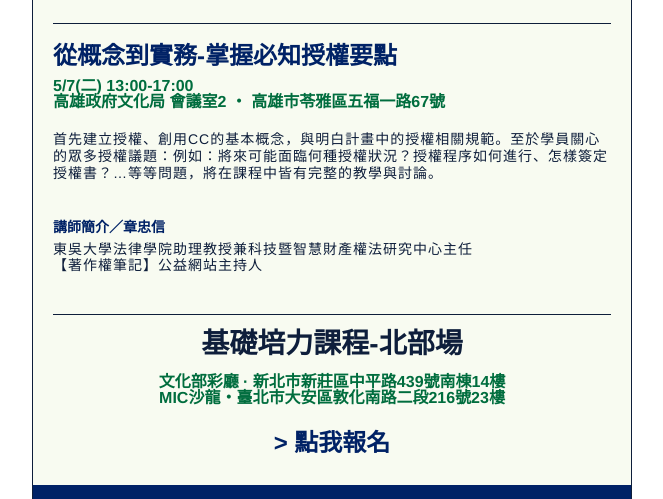
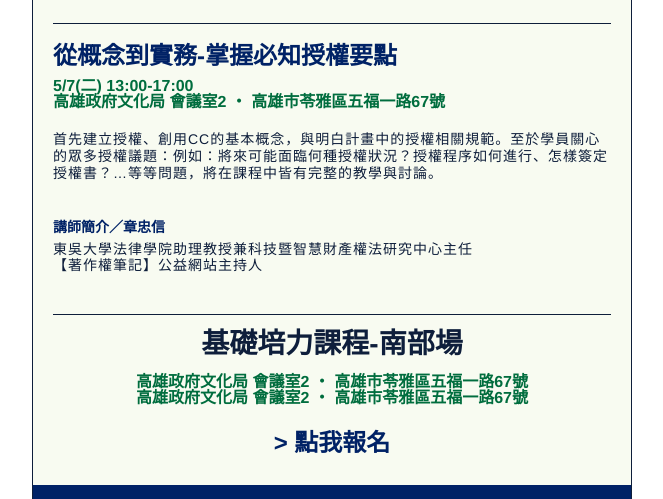
Before and after one commit to yanyiyi/mocmo_news, a plain HTML site: page stw.html in a window 1280 px wide. Shown: the part 1112-1611 px from the top of the page, without its empty margins (308-971 px from the left). Drawn offline with Linux system fonts and the light colour scheme.

Commit message:
Update stw.html

```diff
--- a/stw.html
+++ b/stw.html
@@ -1022,9 +1022,9 @@
 
 
                                                         <a href="https://IEvents.iii.org.tw/EventS.aspx?t=0&id=486" target="_blank" style="text-align: center;">
-                                                            <h1 style="text-align: center;">基礎培力課程-北部場</h1>
+                                                            <h1 style="text-align: center;">基礎培力課程-南部場</h1>
                                                         </a>
-                                                        <h3 style="text-align: center;"><br />文化部彩廳 · 新北市新莊區中平路439號南棟14樓<br />MIC沙龍‧臺北市大安區敦化南路二段216號23樓</h3>
+                                                        <h3 style="text-align: center;"><br />高雄政府文化局 會議室2 ‧ 高雄市苓雅區五福一路67號<br />高雄政府文化局 會議室2 ‧ 高雄市苓雅區五福一路67號</h3>
 
                                                         <h2 style="text-align: center;  border-top: 0px solid #0e1e3b;">
                                                             <a href="https://IEvents.iii.org.tw/EventS.aspx?t=0&id=486" target="_blank">> 點我報名</a>
```
